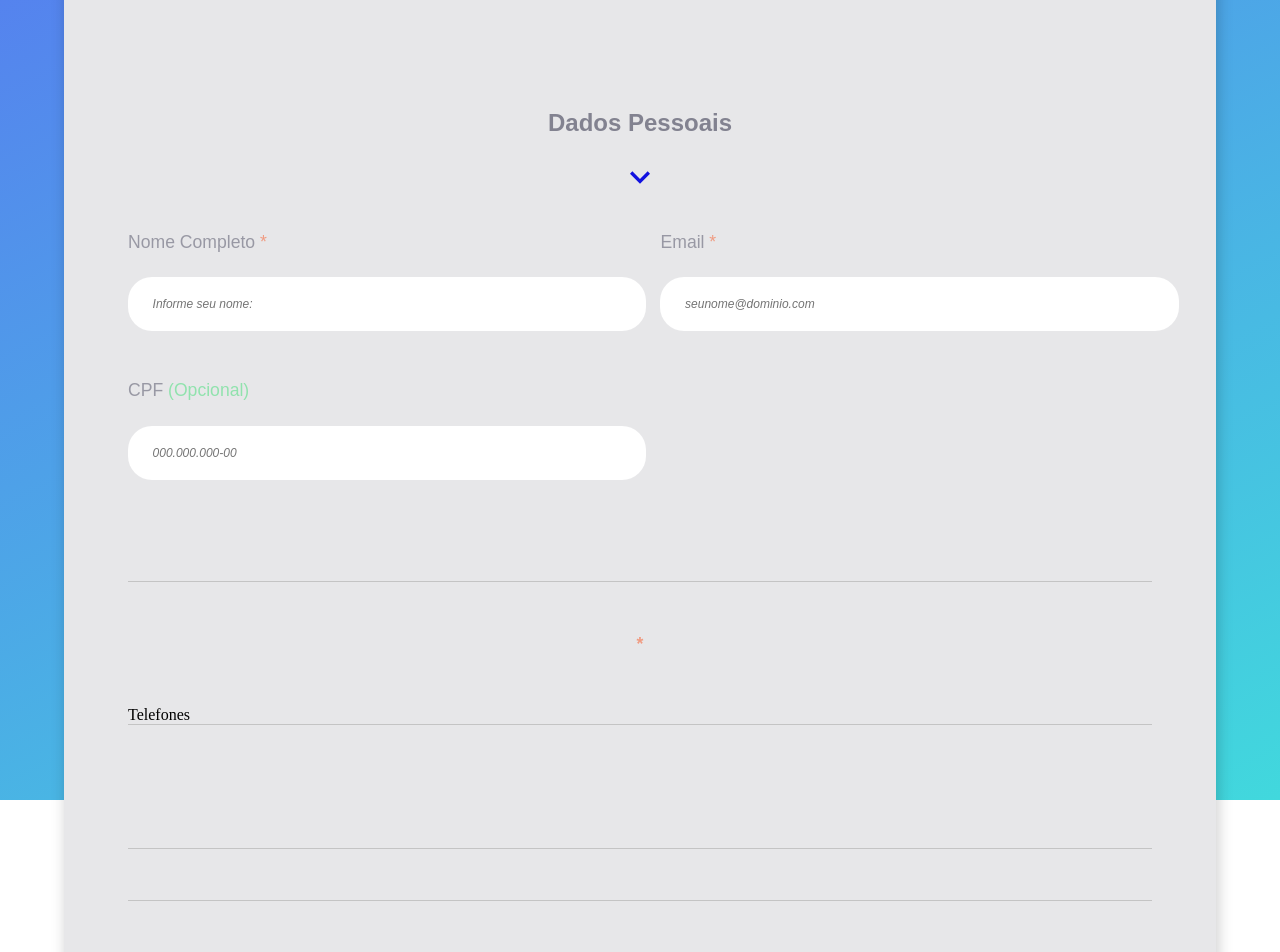
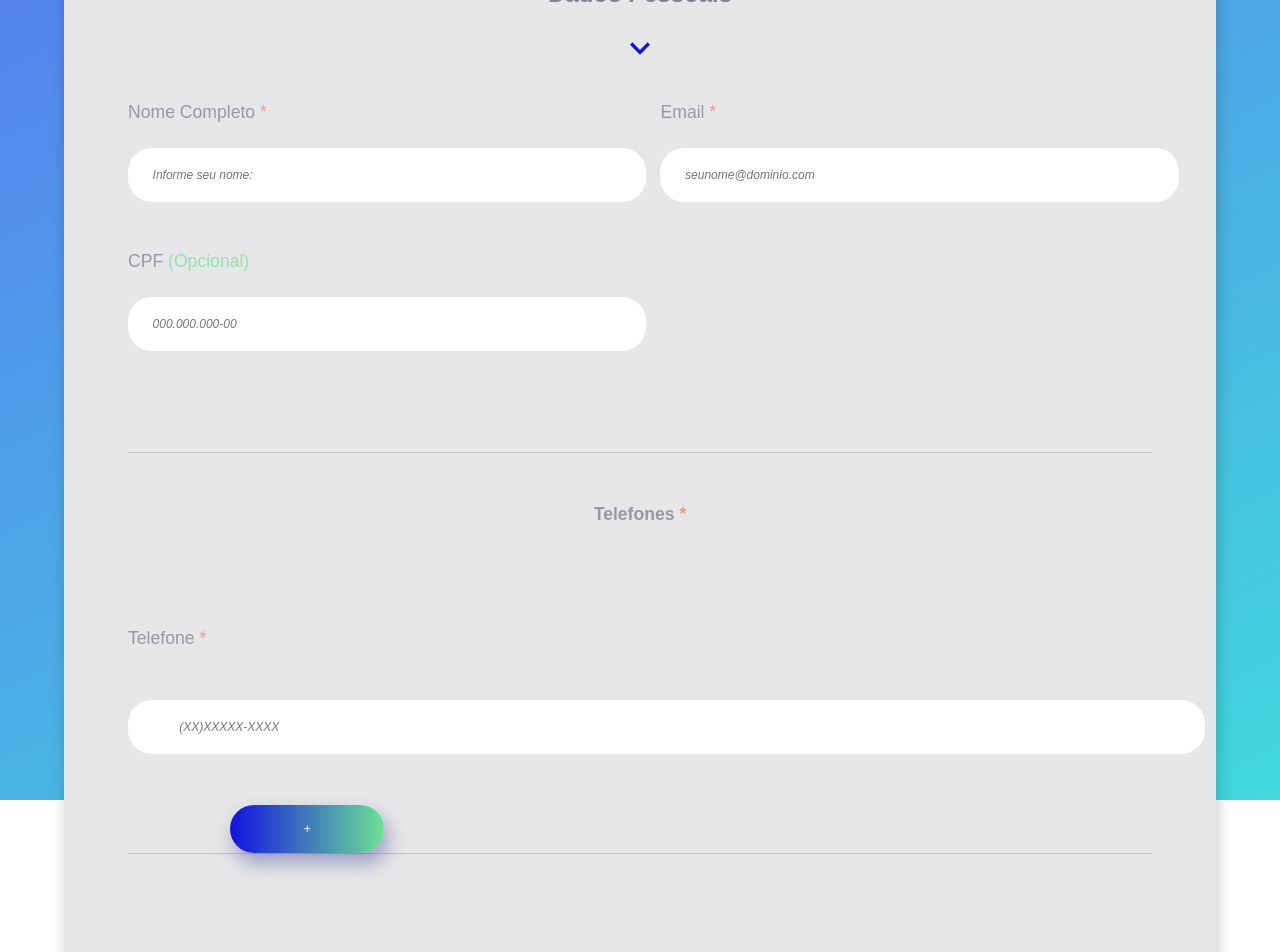
Before and after one commit to thiago-mfernandes/CepCop-React, a React (Create React App) app in the folder cepcop-react/: page /cadastro in a window 1280 px wide. Shown: the top 952 px of the page. Built offline with nearby package versions, Linux system fonts and the light colour scheme.

Commit message:
bloco do telefone implementado, refatoracao de styled e function iniciada

```diff
--- a/cepcop-react/src/components/Acoes/Adicionar/index.tsx
+++ b/cepcop-react/src/components/Acoes/Adicionar/index.tsx
@@ -1,4 +1,4 @@
-import { BotaoAdicionarNovo } from "../../UI/Botao/BotaoAdicionarNovo";
+import BotaoAdicionarNovo from "../../UI/Botao/BotaoAdicionarNovo";
 import Container from "../Container";
 import TipoUsuario from "../TipoUsuario";
 
@@ -6,7 +6,7 @@ function Adicionar() {
     return (
         <Container borderBottom="1px solid #c4c4c4" paddingBottom="2.5%">
             <TipoUsuario nome="Coordenadores" />
-            <BotaoAdicionarNovo>Adicionar</BotaoAdicionarNovo>
+            <BotaoAdicionarNovo conteudoBotao="Adicionar"/>
         </Container>
     );
 }
--- a/cepcop-react/src/components/Interfaces/IInputProps.ts
+++ b/cepcop-react/src/components/Interfaces/IInputProps.ts
@@ -3,4 +3,5 @@ export default interface IInputProps {
     placeholderInput: string;
     nameInput: string;
     ariaDescribedbyInput: string;
+    id?: string | number;
 }
--- a/cepcop-react/src/components/UI/Botao/BotaoAdicionarNovo.ts
+++ b/cepcop-react/src/components/UI/Botao/BotaoAdicionarNovo.tsx
@@ -2,7 +2,7 @@ import styled from "styled-components";
 import { azulEscuroFosco, branco } from "../variaveis";
 import { Abstract } from "./Absctrat";
 
-export const BotaoAdicionarNovo = styled(Abstract)`
+const StyledBotaoAdicionarNovo = styled(Abstract)`
     height: 6vh;
     width: 15%;
 
@@ -27,3 +27,13 @@ export const BotaoAdicionarNovo = styled(Abstract)`
         }
     }
 `;
+
+function BotaoAdicionarNovo(props: { conteudoBotao: string }) {
+    return (
+        <StyledBotaoAdicionarNovo>
+            {props.conteudoBotao}
+        </StyledBotaoAdicionarNovo>
+    );
+}
+
+export default BotaoAdicionarNovo;
--- a/cepcop-react/src/components/UI/Cards/Cadastro/DadosPessoais/index.tsx
+++ b/cepcop-react/src/components/UI/Cards/Cadastro/DadosPessoais/index.tsx
@@ -8,6 +8,9 @@ import TituloBox from "../TituloBox";
 import TituloBoxTelefone from "../TituloBoxTelefone";
 import TituloSecao from "../TituloSecao";
 import EntradaDadosTelefone from "../EntradaDadosTelefone";
+import LabelCadastroObrigatorio from "src/components/UI/Label/LabelCadastroObrigatorio";
+import InputForm from "src/components/UI/Input/InputForm";
+import BotaoAdicionarNovo from "src/components/UI/Botao/BotaoAdicionarNovo";
 
 function DadosPessoais() {
     return (
@@ -50,8 +53,21 @@ function DadosPessoais() {
                     />
                     <ContainerTelefone>
                         <BoxTelefone>
-                            <TituloBoxTelefone />
-                            <EntradaDadosTelefone>Telefones</EntradaDadosTelefone>
+                            <TituloBoxTelefone conteudoTitulo={"Telefones"} />
+                            <EntradaDadosTelefone>
+                                <LabelCadastroObrigatorio
+                                    conteudoLabel={"Telefone"}
+                                    htmlFor={"telefone"}
+                                />
+                                <InputForm
+                                    id={"inputTelefone"}
+                                    typeInput={"text"}
+                                    placeholderInput={"(XX)XXXXX-XXXX"}
+                                    nameInput={"telefone[]"}
+                                    ariaDescribedbyInput={"textHelp"}
+                                />
+                                <BotaoAdicionarNovo conteudoBotao={"+"} />
+                            </EntradaDadosTelefone>
                         </BoxTelefone>
                     </ContainerTelefone>
                 </Opcoes>
--- a/cepcop-react/src/components/UI/Cards/Cadastro/TituloBoxTelefone.tsx
+++ b/cepcop-react/src/components/UI/Cards/Cadastro/TituloBoxTelefone.tsx
@@ -1,10 +1,10 @@
 import { vermelhoPadrao } from "../../variaveis";
 import { StyledTituloBoxTelefone } from "./styled";
 
-function TituloBoxTelefone() {
+function TituloBoxTelefone(props: {conteudoTitulo : string}) {
     return (
         <StyledTituloBoxTelefone>
-            <span style={{color: `${vermelhoPadrao}`}}> *</span>
+            {props.conteudoTitulo}<span style={{color: `${vermelhoPadrao}`}}> *</span>
         </StyledTituloBoxTelefone>
     )
 }
```
